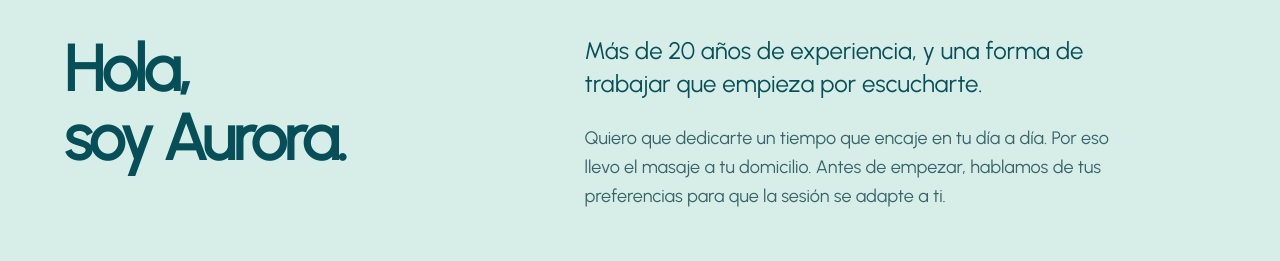
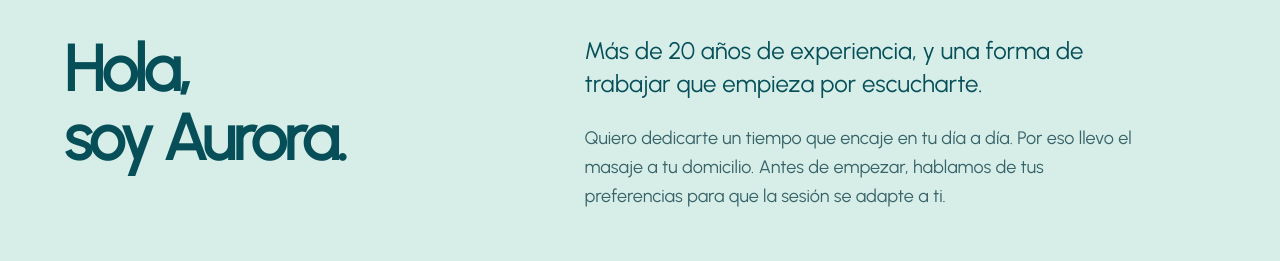
Before and after one commit to nasuke0302/masajes-aurora, a Nuxt app: page / in a window 1280 px wide. Shown: the part 1700-1961 px from the top of the page. Built offline with nearby package versions, Linux system fonts and the light colour scheme.

Commit message:
fixed typo

```diff
--- a/src/components/Contact.vue
+++ b/src/components/Contact.vue
@@ -13,7 +13,7 @@ import ContactWidget from './ContactWidget.vue'
           Más de 20 años de experiencia, y una forma de trabajar que empieza por escucharte.
         </p>
         <p class="mt-6 text-lg leading-relaxed text-muted">
-          Quiero que dedicarte un tiempo que encaje en tu día a día. Por eso llevo el masaje a tu
+          Quiero dedicarte un tiempo que encaje en tu día a día. Por eso llevo el masaje a tu
           domicilio. Antes de empezar, hablamos de tus preferencias para que la sesión se adapte a
           ti.
         </p>
```
